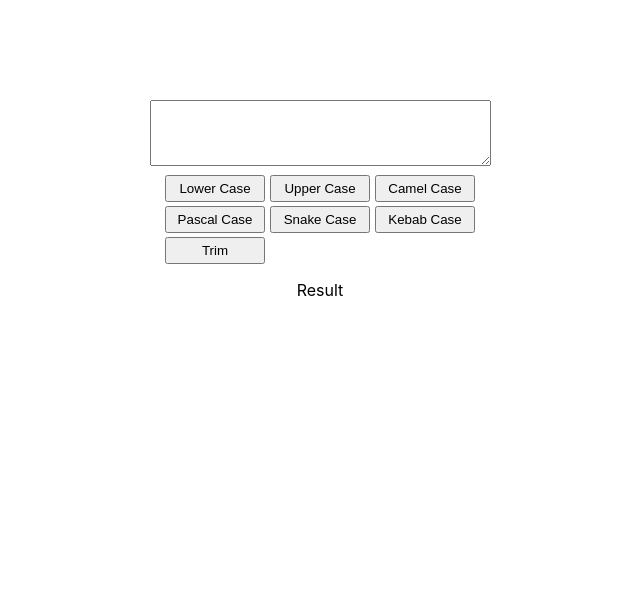
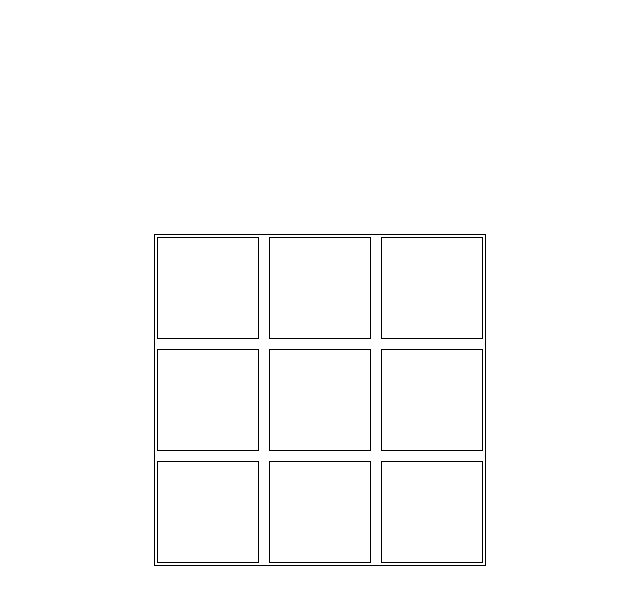
Before and after one commit to patelsweta2/React-Practice, a React (Create React App) app: page / in a window 1280 px wide. Shown: the top 604 px of the page, without its empty margins (320-960 px from the left). Built offline with nearby package versions, Linux system fonts and the light colour scheme.

Commit message:
gridLights game is complete

```diff
--- a/src/App.css
+++ b/src/App.css
@@ -6,13 +6,33 @@
   margin-top: 100px;
 }
 
+.outerContainer {
+  display: flex;
+  justify-content: center;
+  align-items: center;
+  height: 100vh;
+}
+
+.gridContainer {
+  display: grid;
+  grid-template-columns: repeat(3, 1fr);
+  gap: 10px;
+  border: 1px solid black;
+  padding: 2px;
+}
+.box {
+  width: 100px;
+  height: 100px;
+  border: 1px solid black;
+  cursor: pointer;
+}
 
 button {
   cursor: pointer;
   width: 100px;
   padding: 4px;
 }
-.buttonContainer{
+.buttonContainer {
   display: flex;
   gap: 5px;
 }
--- a/src/App.js
+++ b/src/App.js
@@ -11,7 +11,8 @@ import "./App.css";
 // import UseMemoCallBack from "./useMemo/UseMemoCallBack";
 // import Assignment from "./todo/Assignment";
 // import GuessNum from "./guessNum/GuessNum";
-import StringtransForm from "./easy/StringtransForm";
+// import StringtransForm from "./easy/StringtransForm";
+import GridLights from "./medium/GridLight";
 function App() {
   return (
     <div className="App">
@@ -27,7 +28,8 @@ function App() {
       {/* <UseMemoCallBack /> */}
       {/* <Assignment /> */}
       {/* <GuessNum /> */}
-      <StringtransForm/>
+      {/* <StringtransForm/> */}
+      <GridLights />
     </div>
   );
 }
--- /dev/null
+++ b/src/medium/GridLight.jsx
@@ -0,0 +1,60 @@
+import React, { useState, useEffect } from "react";
+
+const GridLight = () => {
+  const [isClicked, setIsClicked] = useState(Array(9).fill(false));
+  const [indexOrder, setIndexOrder] = useState([]);
+  const handleClick = (index) => {
+    if (!isClicked[index] && indexOrder.length < 9) {
+      const newClicked = [...isClicked];
+      newClicked[index] = true;
+      setIsClicked(newClicked);
+      setIndexOrder((prev) => {
+        const updated = [...prev, index];
+
+        if (updated.length === 9) {
+          startAnimation([...updated].reverse());
+        }
+
+        return updated;
+      });
+    }
+  };
+
+  const startAnimation = (reversedArray) => {
+    reversedArray.forEach((index, i) => {
+      setTimeout(() => {
+        setIsClicked((prev) => {
+          const newClicked = [...prev];
+          newClicked[index] = false;
+          return newClicked;
+        });
+      }, i * 500);
+    });
+
+    setTimeout(() => {
+      setIndexOrder([]);
+    }, reversedArray.length * 500);
+  };
+
+  return (
+    <div className="outerContainer">
+      <div className="gridContainer">
+        {isClicked.map((item, index) => (
+          <div
+            key={index}
+            onClick={() => handleClick(index)}
+            className="box"
+            style={{
+              backgroundColor: item ? "blue" : "",
+              pointersEvent: item ? "none" : "auto",
+              cursor: item ? "default" : "pointer",
+              transition: "background-color 0.3s",
+            }}
+          ></div>
+        ))}
+      </div>
+    </div>
+  );
+};
+
+export default GridLight;
```
Lines whose indentation alone changed are shown as unchanged.
